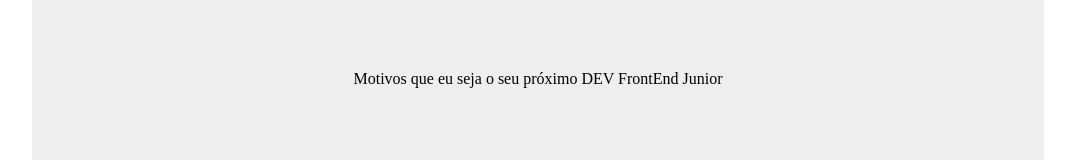
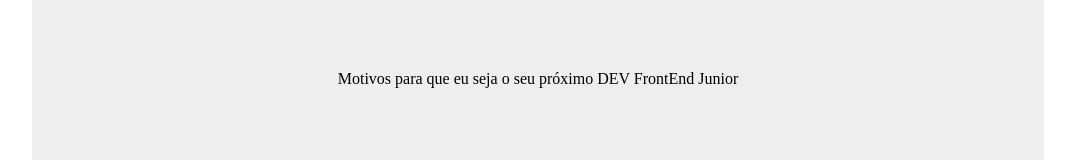
Before and after one commit to matheusmfeitoza/React-Slider, a React (Create React App) app: page / in a window 1280 px wide. Shown: the part 134-294 px from the top of the page, without its empty margins (102-1177 px from the left). Built offline with nearby package versions, Linux system fonts and the light colour scheme.

Commit message:
More literals fixes

```diff
--- a/src/App.js
+++ b/src/App.js
@@ -4,7 +4,7 @@ function App() {
   const sliders = [
     {
       id: 1,
-      texto: "Motivos que eu seja o seu próximo DEV FrontEnd Junior",
+      texto: "Motivos para que eu seja o seu próximo DEV FrontEnd Junior",
     },
     {
       id: 2,
```
